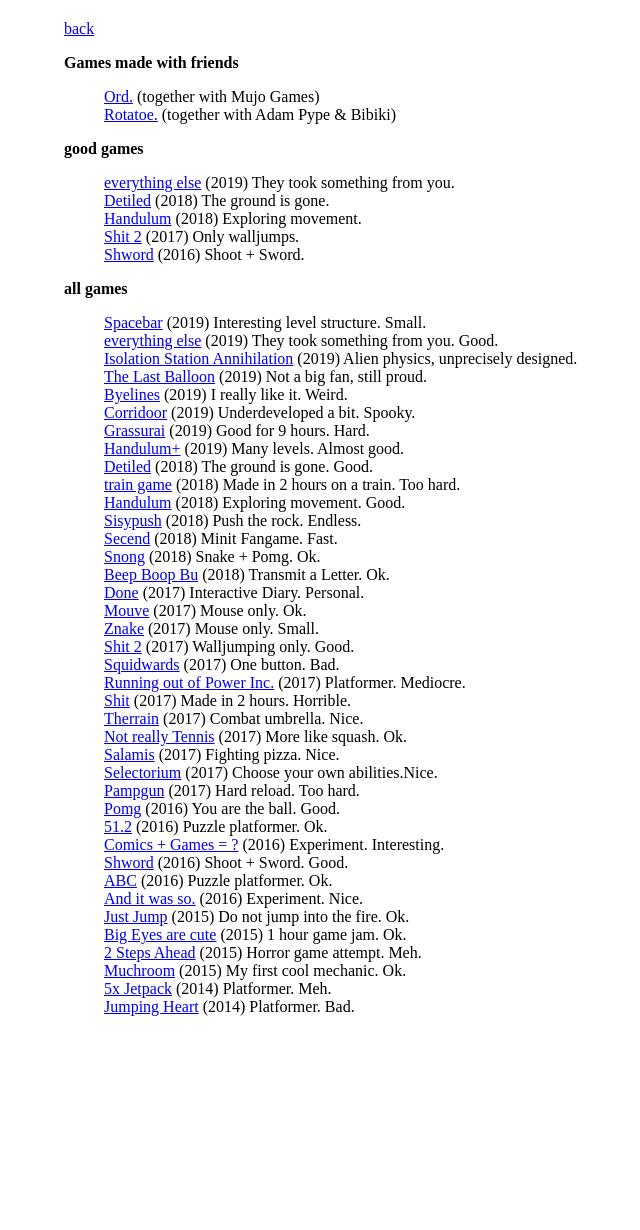
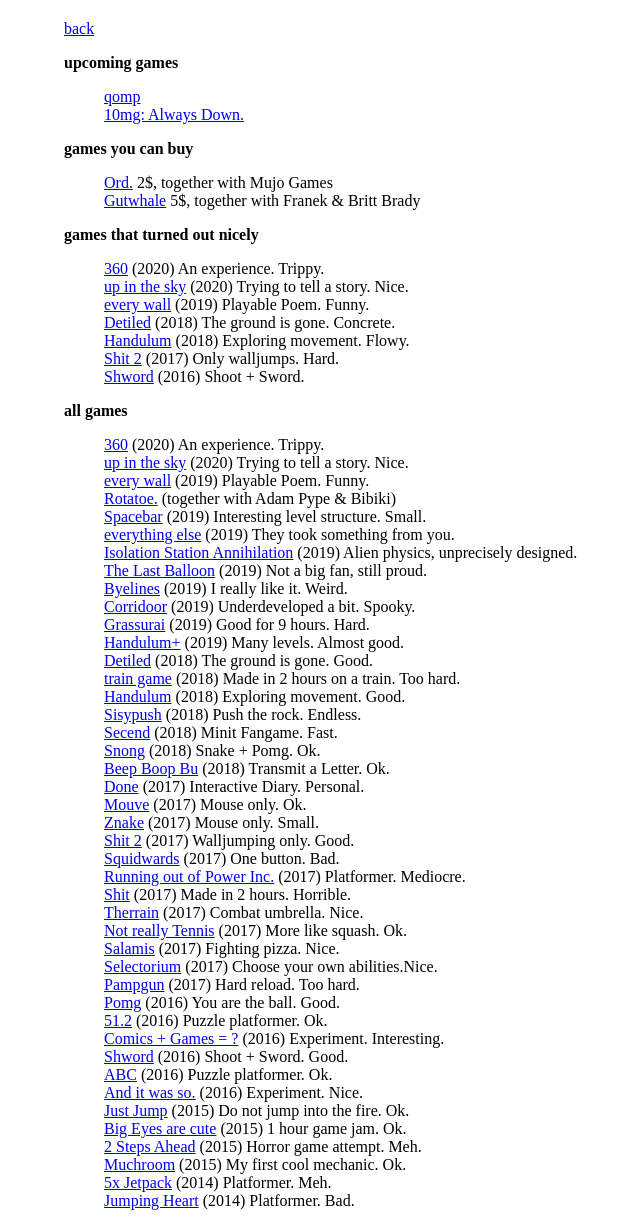
Before and after one commit to stuffedwombat/stuffedwombat.github.io, a Jekyll site: the page built from games.md, in a window 1280 px wide. Shown: the whole page, without its empty margins (260-900 px from the left). Built offline with Jekyll 4.4.1, drawn with Linux system fonts in a browser that asks for light colours; our own code applies the rules of GitHub Pages for plain Markdown files; comment, search, counter and statistics services are not loaded; before the commit the page ends 1036 px from its top, so only the background shows below that.

Commit message:
Update games.md

```diff
--- a/games.md
+++ b/games.md
@@ -1,20 +1,30 @@
 [back](index)
 
-**Games made with friends**
-- <a href="https://store.steampowered.com/app/1079000/Ord/" target="_blank">Ord.</a> (together with Mujo Games)
-- <a href="https://play.google.com/store/apps/details?id=com.NotSoSolo.Rotatoe" target="_blank">Rotatoe.</a> (together with Adam Pype & Bibiki)
+**upcoming games**
+- <a href="https://store.steampowered.com/app/1066900?beta=1" target="_blank">qomp</a>
+- <a href="https://store.steampowered.com/app/1101800/10mg_Always_Down" target="_blank">10mg: Always Down.</a>
 
-**good games**
-- <a href="https://www.newgrounds.com/portal/view/735654" target="_blank">everything else</a> (2019) They took something from you.
-- <a href="https://www.newgrounds.com/portal/view/722470" target="_blank">Detiled</a> (2018) The ground is gone.
-- <a href="https://www.newgrounds.com/portal/view/715081" target="_blank">Handulum</a> (2018) Exploring movement.
-- <a href="https://www.newgrounds.com/portal/view/700013" target="_blank">Shit 2</a> (2017) Only walljumps.
+**games you can buy**
+- <a href="https://store.steampowered.com/app/1079000/Ord/" target="_blank">Ord.</a> 2$, together with Mujo Games
+- <a href="https://store.steampowered.com/app/1267810/Gutwhale" target="_blank">Gutwhale</a> 5$, together with Franek & Britt Brady
+
+**games that turned out nicely**
+- <a href="https://www.newgrounds.com/portal/view/767702" target="_blank">360</a> (2020) An experience. Trippy.
+- <a href="https://www.newgrounds.com/portal/view/752948" target="_blank">up in the sky</a> (2020) Trying to tell a story. Nice.
+- <a href="https://www.newgrounds.com/portal/view/744411" target="_blank">every wall</a> (2019) Playable Poem. Funny.
+- <a href="https://www.newgrounds.com/portal/view/722470" target="_blank">Detiled</a> (2018) The ground is gone. Concrete.
+- <a href="https://www.newgrounds.com/portal/view/715081" target="_blank">Handulum</a> (2018) Exploring movement. Flowy.
+- <a href="https://www.newgrounds.com/portal/view/700013" target="_blank">Shit 2</a> (2017) Only walljumps. Hard.
 - <a href="https://www.newgrounds.com/portal/view/678184" target="_blank"> Shword</a> (2016) Shoot + Sword.
 
 
 **all games**
+- <a href="https://www.newgrounds.com/portal/view/767702" target="_blank">360</a> (2020) An experience. Trippy.
+- <a href="https://www.newgrounds.com/portal/view/752948" target="_blank">up in the sky</a> (2020) Trying to tell a story. Nice.
+- <a href="https://www.newgrounds.com/portal/view/744411" target="_blank">every wall</a> (2019) Playable Poem. Funny.
+- <a href="https://play.google.com/store/apps/details?id=com.NotSoSolo.Rotatoe" target="_blank">Rotatoe.</a> (together with Adam Pype & Bibiki)
 - <a href="https://www.newgrounds.com/portal/view/735906" target="_blank">Spacebar</a> (2019) Interesting level structure. Small.
-- <a href="https://www.newgrounds.com/portal/view/735654" target="_blank">everything else</a> (2019) They took something from you. Good.
+- <a href="https://www.newgrounds.com/portal/view/735654" target="_blank">everything else</a> (2019) They took something from you.
 - <a href="https://www.newgrounds.com/portal/view/733821" target="_blank">Isolation Station Annihilation</a> (2019) Alien physics, unprecisely designed.
 - <a href="https://www.newgrounds.com/portal/view/732230" target="_blank">The Last Balloon</a> (2019) Not a big fan, still proud.
 - <a href="https://www.newgrounds.com/portal/view/729654" target="_blank">Byelines</a> (2019) I really like it. Weird.
```
